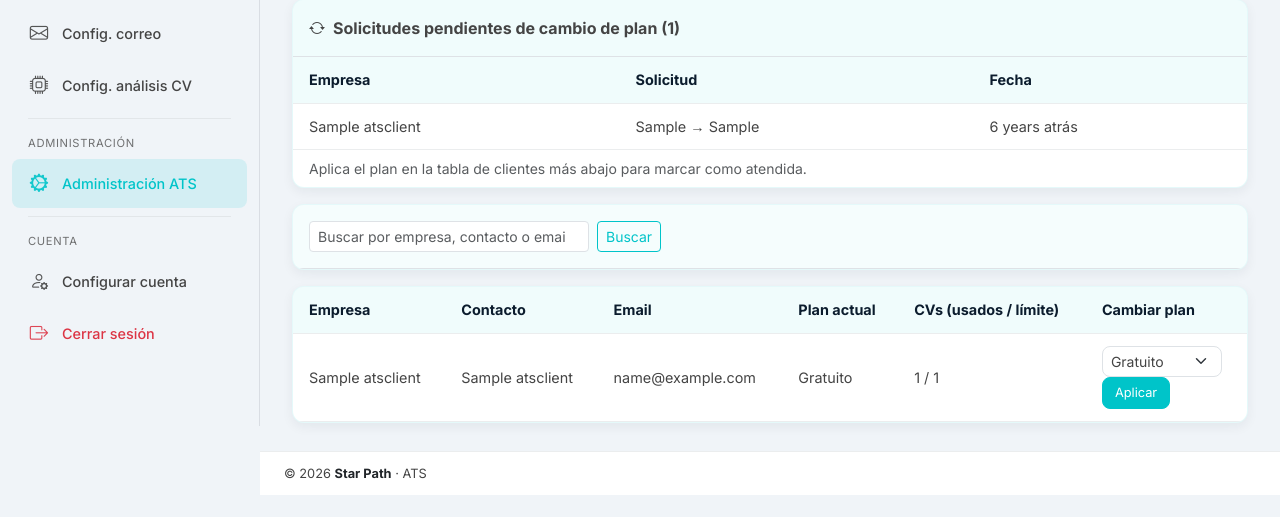
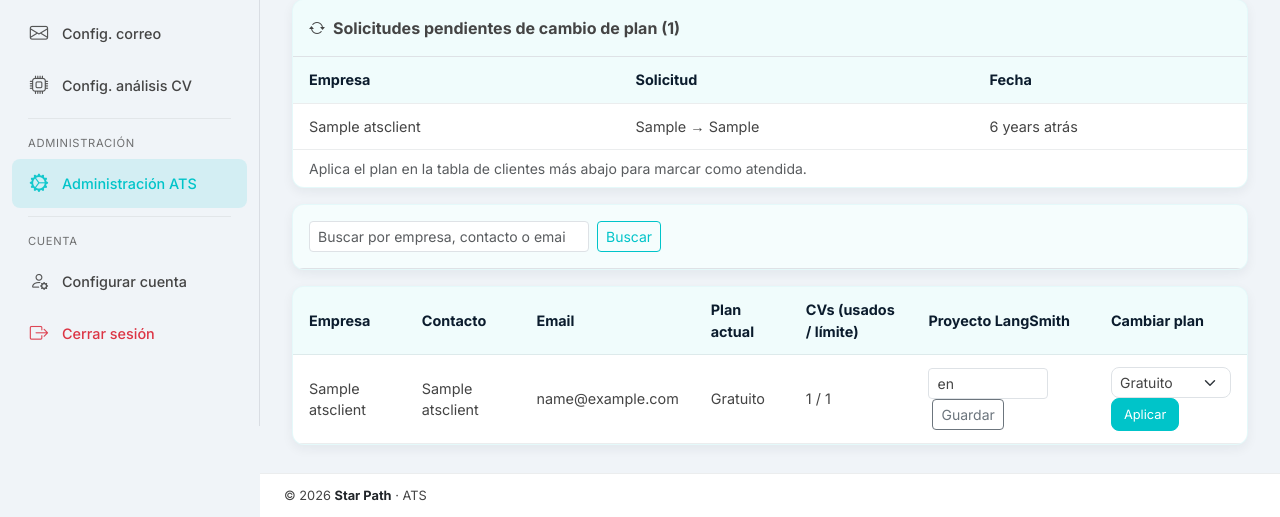
Before and after one commit to soportestarpathai/starpathai_web, a Django app: page /ats/plataforma/administracion/ in a window 1280 px wide. Shown: the part 374-891 px from the top of the page. Before the commit the page ends 869 px from the top, so only its background shows below. Run offline with Django 5.2, Linux system fonts and the light colour scheme; a user stored in the database is signed in; tables that the repository leaves empty hold one stand-in row (values such as "Sample post"); grey boxes marked "Sample" are stand-in pictures; data that the repository does not hold is empty; some libraries are stand-ins or nearby versions.

Commit message:
Update Langsmith

```diff
--- a/mi_app/models.py
+++ b/mi_app/models.py
@@ -16,6 +16,13 @@
     contact_name = models.CharField("Nombre del contacto", max_length=150, blank=True)
     contact_phone = models.CharField("Teléfono", max_length=30, blank=True)
     avatar = models.ImageField("Foto de perfil", upload_to="ats/avatars/%Y/%m/", blank=True, null=True)
+    # LangSmith: proyecto opcional por cliente. Si está vacío se usa LANGSMITH_PROJECT global.
+    langsmith_project = models.CharField(
+        "Proyecto LangSmith",
+        max_length=100,
+        blank=True,
+        help_text="Opcional. Nombre del proyecto en LangSmith para las trazas de análisis de CV de este cliente. Si está vacío se usa el proyecto por defecto.",
+    )
     created_at = models.DateTimeField(auto_now_add=True)
     updated_at = models.DateTimeField(auto_now=True)
 
--- a/mi_app/templates/ats/admin/dashboard.html
+++ b/mi_app/templates/ats/admin/dashboard.html
@@ -36,6 +36,28 @@
       <p class="mb-1"><strong>Este mes:</strong> {{ llm_usage_this_month }} tokens en {{ llm_usage_this_month_runs }} análisis.</p>
       <p class="mb-0 text-muted small"><strong>Total (todo el tiempo):</strong> {{ llm_usage_all_time }} tokens en {{ llm_usage_all_time_runs }} análisis.</p>
       <p class="small mt-2 mb-0">Los registros detallados por cliente y candidato están en el <a href="{% url 'admin:mi_app_llmusagelog_changelist' %}">admin de Django → Uso IA (tokens)</a>.</p>
+      {% if langsmith_configured and langsmith_runs %}
+      <div class="mt-3 pt-3 border-top">
+        <strong class="small">Últimos runs en LangSmith (proyecto {{ langsmith_project }})</strong>
+        <div class="table-responsive mt-2">
+          <table class="ats-admin-table table table-sm mb-0">
+            <thead>
+              <tr><th>Nombre</th><th>Fecha</th><th>Tokens</th><th>Cliente / Candidato</th></tr>
+            </thead>
+            <tbody>
+              {% for r in langsmith_runs %}
+              <tr>
+                <td>{{ r.name|default:"—" }}</td>
+                <td>{% if r.start_time %}{{ r.start_time|date:"d/m/Y H:i" }}{% else %}—{% endif %}</td>
+                <td>{{ r.total_tokens|default:"—" }}</td>
+                <td>{% if r.inputs %}{{ r.inputs.client_id|default:"" }} / {{ r.inputs.candidate_id|default:"" }}{% else %}—{% endif %}</td>
+              </tr>
+              {% endfor %}
+            </tbody>
+          </table>
+        </div>
+      </div>
+      {% endif %}
     </div>
   </div>
 
@@ -88,6 +110,7 @@
             <th>Email</th>
             <th>Plan actual</th>
             <th>CVs (usados / límite)</th>
+            <th>Proyecto LangSmith</th>
             <th>Cambiar plan</th>
           </tr>
         </thead>
@@ -99,6 +122,14 @@
               <td>{{ row.client.user.email }}</td>
               <td>{% if row.subscription %}{{ row.subscription.get_plan_display }}{% else %}—{% endif %}</td>
               <td>{% if row.subscription %}{{ row.subscription.cvs_used }} / {{ row.subscription.cvs_limit }}{% else %}—{% endif %}</td>
+              <td>
+                <form method="post" action="{% url 'ats_admin_set_langsmith' %}" class="plan-form d-inline">
+                  {% csrf_token %}
+                  <input type="hidden" name="client_id" value="{{ row.client.id }}">
+                  <input type="text" name="langsmith_project" value="{{ row.client.langsmith_project|default:'' }}" class="form-control form-control-sm d-inline-block" placeholder="default" style="width: 120px;" maxlength="100">
+                  <button type="submit" class="btn btn-sm btn-outline-secondary ms-1">Guardar</button>
+                </form>
+              </td>
               <td>
                 {% if row.subscription %}
                   <form method="post" action="{% url 'ats_admin_change_plan' %}" class="plan-form d-inline">
@@ -117,7 +148,7 @@
               </td>
             </tr>
           {% empty %}
-            <tr><td colspan="6" class="text-center text-muted py-4">No hay clientes ATS.</td></tr>
+            <tr><td colspan="7" class="text-center text-muted py-4">No hay clientes ATS.</td></tr>
           {% endfor %}
         </tbody>
       </table>
--- a/mi_app/views/ats/ats_views.py
+++ b/mi_app/views/ats/ats_views.py
@@ -1303,7 +1303,23 @@
         llm_usage_all_time = LLMUsageLog.objects.aggregate(total=Sum("total_tokens"), runs=Count("id"))
         import os
         langsmith_configured = bool(os.environ.get("LANGSMITH_API_KEY", "").strip())
-        langsmith_project = os.environ.get("LANGSMITH_PROJECT", "ats-cv")
+        langsmith_project = os.environ.get("LANGSMITH_PROJECT", "default")
+        langsmith_runs = []
+        if langsmith_configured:
+            try:
+                from langsmith import Client
+                client = Client()
+                for run in client.list_runs(project_name=langsmith_project, limit=15):
+                    extra = getattr(run, "extra", None) or {}
+                    usage = extra.get("usage") or {}
+                    langsmith_runs.append({
+                        "name": getattr(run, "name", "—"),
+                        "start_time": getattr(run, "start_time", None),
+                        "total_tokens": usage.get("total_tokens"),
+                        "inputs": getattr(run, "inputs", None),
+                    })
+            except Exception:
+                langsmith_runs = []
         return render(request, self.template_name, {
             "rows": rows,
             "page_obj": page_obj,
@@ -1316,6 +1332,7 @@
             "llm_usage_all_time_runs": llm_usage_all_time.get("runs") or 0,
             "langsmith_configured": langsmith_configured,
             "langsmith_project": langsmith_project,
+            "langsmith_runs": langsmith_runs,
             "ats_page": "administracion",
             "ats_client": getattr(request.user, "ats_client", None),
             "ats_header_title": "Administración ATS",
@@ -1350,6 +1367,26 @@
                 link=reverse("ats_dashboard") + "?section=cuenta",
                 request=request,
             )
+        return redirect("ats_admin_dashboard")
+
+
+class ATSAdminSetLangSmithView(StaffRequiredMixin, View):
+    """POST: asignar proyecto LangSmith a un cliente (desde el panel ATS administración)."""
+    http_method_names = ["post"]
+
+    def post(self, request):
+        client_id = request.POST.get("client_id")
+        langsmith_project = (request.POST.get("langsmith_project") or "").strip()[:100]
+        if not client_id:
+            messages.error(request, "Falta el cliente.")
+            return redirect("ats_admin_dashboard")
+        client = get_object_or_404(ATSClient, pk=client_id)
+        client.langsmith_project = langsmith_project
+        client.save(update_fields=["langsmith_project"])
+        if langsmith_project:
+            messages.success(request, f"Proyecto LangSmith «{langsmith_project}» asignado a {client.company_name}.")
+        else:
+            messages.success(request, f"Proyecto LangSmith quitado para {client.company_name}. Se usará el global.")
         return redirect("ats_admin_dashboard")
 
 
--- a/starpath_web/settings.py
+++ b/starpath_web/settings.py
@@ -228,10 +228,14 @@
     CONTACT_TO_EMAILS = [CONTACT_TO_EMAIL] if CONTACT_TO_EMAIL else []
 
 
-# Orígenes permitidos para CSRF (HTTPS). Añadir en servidor con CSRF_TRUSTED_ORIGINS=https://tudominio.com si hace falta.
+# Orígenes permitidos para CSRF. En local (DEBUG) añadimos localhost para que el login no devuelva 403.
 CSRF_TRUSTED_ORIGINS = [
     "https://starpathai.mx",
     "https://www.starpathai.mx",
+    "http://127.0.0.1:8000",
+    "http://localhost:8000",
+    "http://127.0.0.1:80",
+    "http://localhost",
 ]
 _extra_csrf = os.environ.get("CSRF_TRUSTED_ORIGINS", "").strip()
 if _extra_csrf:
--- a/starpath_web/urls.py
+++ b/starpath_web/urls.py
@@ -18,6 +18,7 @@
 from django.urls import path
 from django.conf import settings
 from django.conf.urls.static import static
+from django.views.generic.base import RedirectView
 from mi_app.views.landing_page.landing_page_views import LandingPage
 from mi_app.views.chatbot.chatbot_api import ChatAPIView
 from mi_app.views.chatbot.services.kb_api import KBItemAPIView
@@ -58,12 +59,14 @@
     ATSNotificationPanelView,
     ATSAdminDashboardView,
     ATSAdminChangePlanView,
+    ATSAdminSetLangSmithView,
     ATSStaffAccountView,
     ATSPasswordChangeView,
 )
 
 urlpatterns = [
     path("admin/", admin.site.urls),
+    path("favicon.ico", RedirectView.as_view(url=settings.STATIC_URL + "img/favicon.png", permanent=False)),
     path("", LandingPage.as_view(), name="home"),
     path("ats/", ATSProductoView.as_view(), name="ats_producto"),
     path("ats/plataforma/", ATSPlataformaView.as_view(), name="ats_plataforma"),
@@ -101,6 +104,7 @@
     path("ats/plataforma/dashboard/notificaciones/marcar-todas-leidas/", ATSNotificationMarkAllReadView.as_view(), name="ats_notification_mark_all_read"),
     path("ats/plataforma/administracion/", ATSAdminDashboardView.as_view(), name="ats_admin_dashboard"),
     path("ats/plataforma/administracion/cambiar-plan/", ATSAdminChangePlanView.as_view(), name="ats_admin_change_plan"),
+    path("ats/plataforma/administracion/langsmith-cliente/", ATSAdminSetLangSmithView.as_view(), name="ats_admin_set_langsmith"),
     path("ats/plataforma/administracion/mi-cuenta/", ATSStaffAccountView.as_view(), name="ats_staff_account"),
     path("ats/plataforma/administracion/cambiar-password/", ATSPasswordChangeView.as_view(), name="ats_password_change"),
     path("api/chat/", ChatAPIView.as_view(), name="api_chat"),
```
Also changed, not shown: mi_app/services/cv_analysis.py (+6 -3 lines), mi_app/migrations/0016_atsclient_langsmith_project.py (added).
